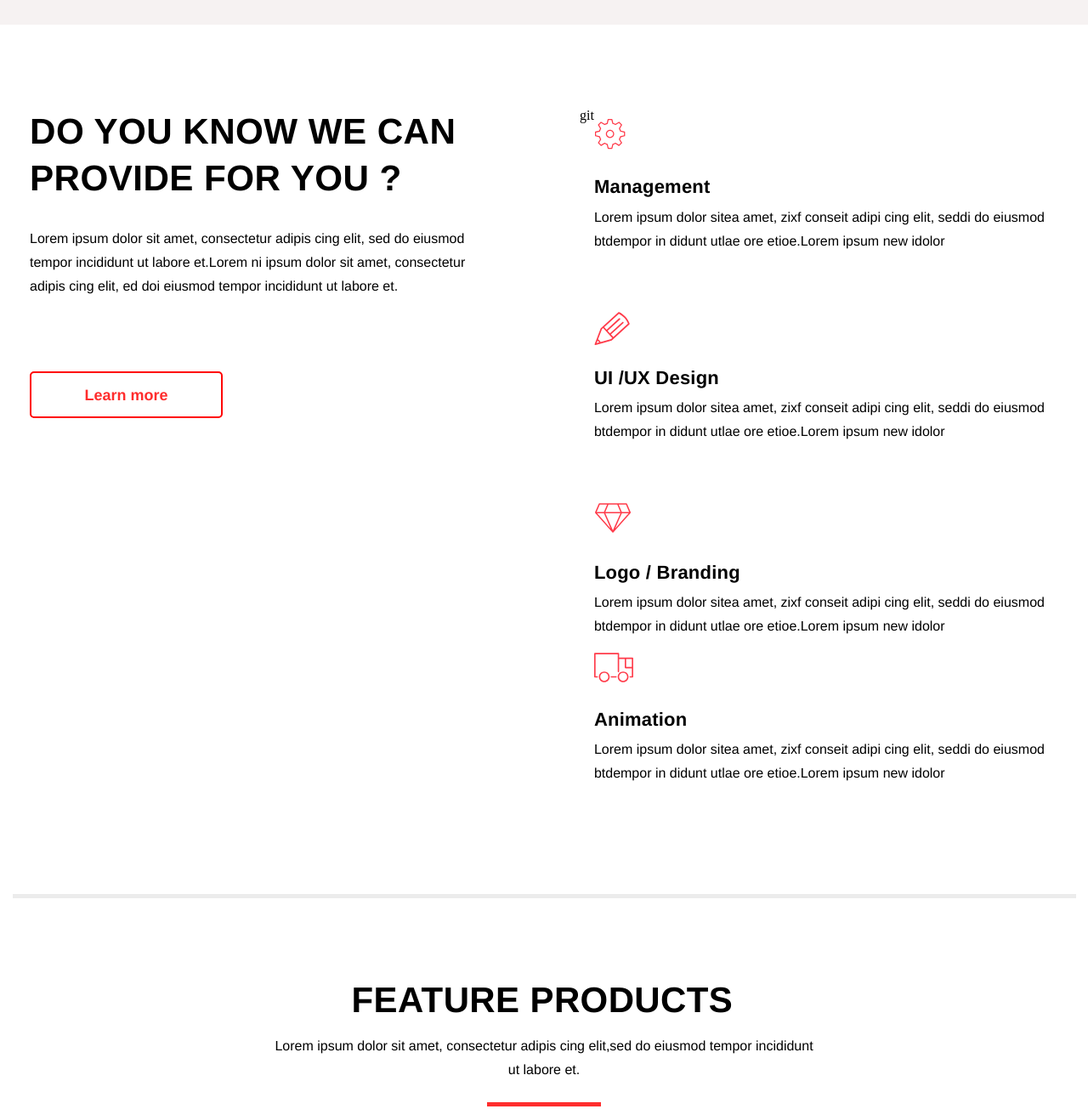
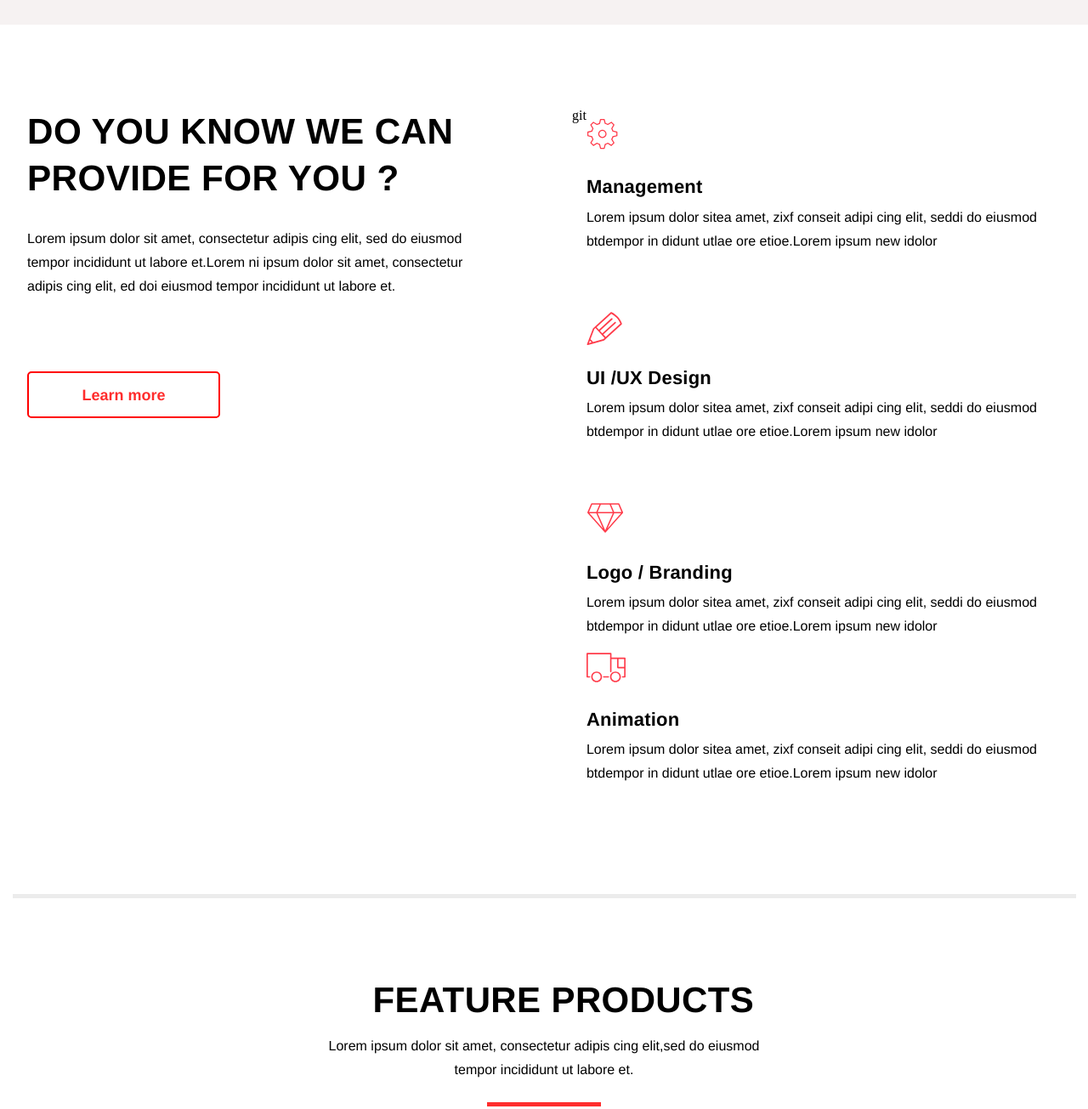
Before and after one commit to AlenaPliusnina/Responsive_web_page_layout, a plain HTML site: page index.html in a window 1280 px wide. Shown: the part 660-1965 px from the top of the page at 85% size. Drawn offline with Linux system fonts and the light colour scheme.

Commit message:
Update style.css

```diff
--- a/css/style.css
+++ b/css/style.css
@@ -162,8 +162,9 @@ h1 {
 
 .provide-info {
 	width: 539px;
-	margin-right: 108px;
-    padding-left: 35px;
+    margin-right: 102px;
+    margin-left: 32px;
+
 }
 
 .provide-info-header {
@@ -311,6 +312,7 @@ h1 {
 	margin-bottom:40px;
 	margin-left: auto;
 	margin-right: auto;
+    padding-left: 50px;
 	max-width: 452.85px;
 	font-family: 'OpenSans-Bold', Helvetica, Arial, sans-serif;
 	font-style: normal;
@@ -323,7 +325,7 @@ h1 {
 }
 
 .section-3 p {
-	max-width: 636.85px;
+	max-width: 550px;
 	margin-top: 0px;
 	margin-left: auto;
 	margin-right: auto;
@@ -604,25 +606,6 @@ h1 {
 	line-height: 28px;
 }
 
-/*.subscribe-button {
-	display: flex;
-	align-items: center;
-	justify-content: center;
-	margin: 0;
-	width: 217px;
-	height: 82px;
-	border-radius: 5px;
-
-	color: white;
-	text-decoration: none;
-	font-family: 'OpenSans-Bold', Helvetica, Arial, sans-serif;
-	font-style: normal;
-	font-weight: bold;
-	font-size: 18px;
-	line-height: 34px;
-	background: #FF2D2D;
-}*/
-
 .subscribe-button {
 	display: flex;
 	align-items: center;
@@ -818,13 +801,6 @@ footer {
 
 
 /*Responsive*/
-/*
-
-@media screen and (max-width: 1302px) {
-
-
-
-}*/
 
 @media screen and (max-width: 1249px) {
 
@@ -937,9 +913,6 @@ footer {
 }
 
 @media screen and (max-width: 1116px) {
-	/*.section-1 {
-		flex-wrap: wrap;
-	}*/
 
 	.intro {
 		flex: 1 1 auto;
```
